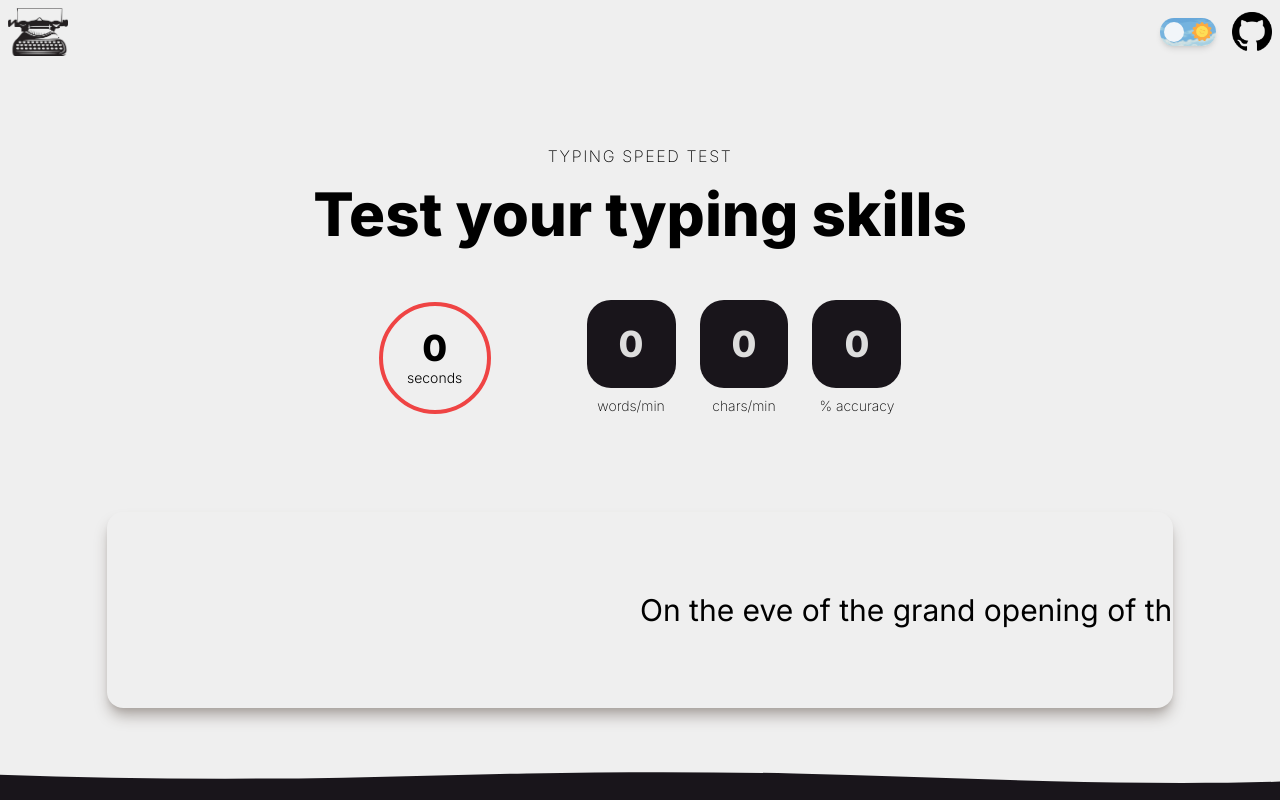
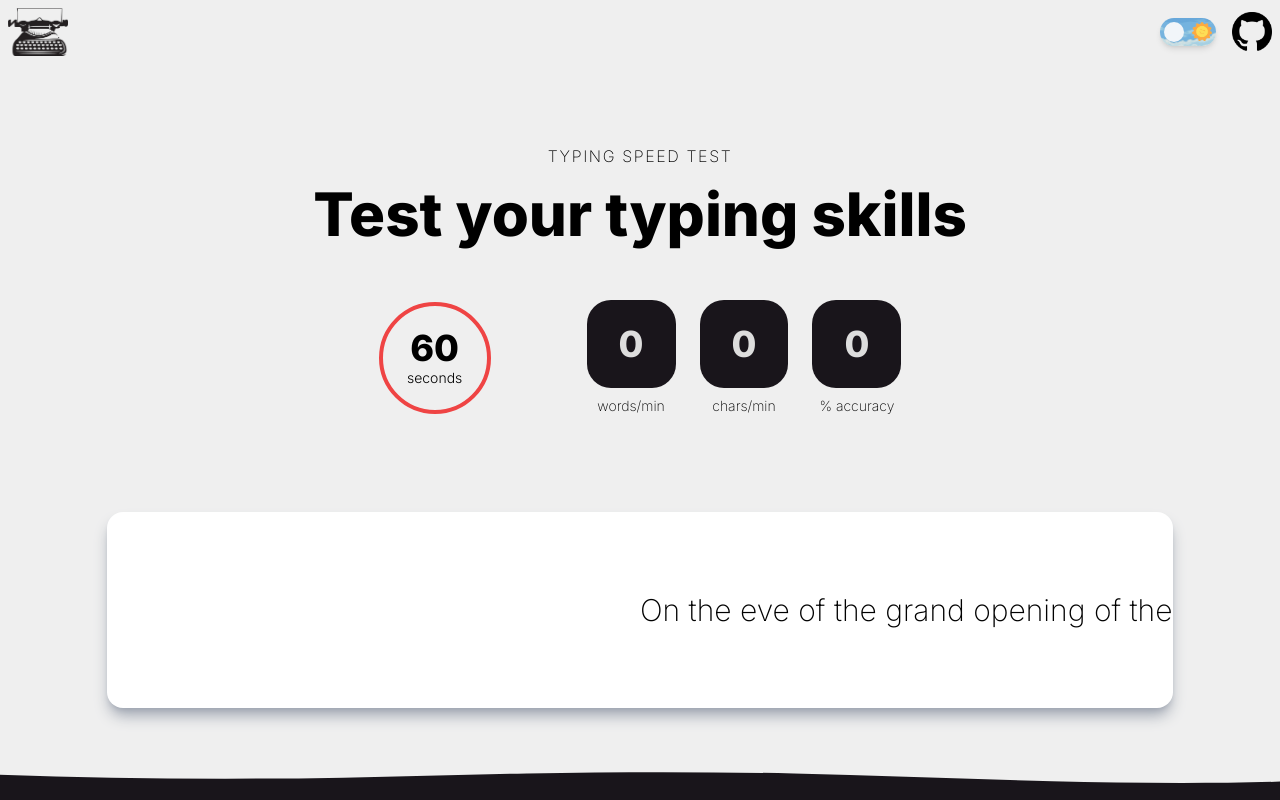
Before and after one commit to chronosgit/typewriter, a Next.js app: page / in a window 1280 px wide. Shown: the top 800 px of the page. Built offline with nearby package versions, Linux system fonts and the light colour scheme.

Commit message:
feat: added session context and useField hook

```diff
--- a/src/app/_components/field/Field.tsx
+++ b/src/app/_components/field/Field.tsx
@@ -6,8 +6,8 @@ interface Props {
 
 const Field: FC<Props> = ({ sentence }) => {
 	return (
-		<div className="mx-auto w-10/12 overflow-hidden rounded-2xl py-20 shadow-lg shadow-stone-400">
-			<p className="translate-x-1/2 whitespace-nowrap text-3xl">
+		<div className="mx-auto w-10/12 overflow-hidden rounded-2xl bg-white py-20 shadow-lg shadow-gray-400">
+			<p className="translate-x-1/2 whitespace-nowrap text-3xl font-extralight text-black">
 				{sentence}
 			</p>
 		</div>
--- a/src/app/_components/main/Main.tsx
+++ b/src/app/_components/main/Main.tsx
@@ -3,6 +3,7 @@ import Stats from '@/app/_components/stats/Stats';
 import Field from '@/app/_components/field/Field';
 import getRandomItemFromArray from '@/utils/getRandomItemFromArray';
 import sentences from '@/app/_utils/sentences';
+import { SessionContextProvider } from '@/contexts/session/SessionContext';
 
 const Main = () => {
 	const sentence = getRandomItemFromArray(sentences);
@@ -18,15 +19,17 @@ const Main = () => {
 					Test your typing skills
 				</h2>
 
-				<div className="mb-24 flex flex-col-reverse items-center justify-center gap-10 md:flex-row md:gap-24">
-					<Timer seconds={0} />
+				<SessionContextProvider>
+					<>
+						<div className="mb-24 flex flex-col-reverse items-center justify-center gap-10 md:flex-row md:gap-24">
+							<Timer seconds={0} />
 
-					<Stats wordsPerMin={0} charsPerMin={0} accuracy={0} />
-				</div>
+							<Stats wordsPerMin={0} charsPerMin={0} accuracy={0} />
+						</div>
 
-				<Field
-					sentence={sentence}
-				/>
+						<Field sentence={sentence} />
+					</>
+				</SessionContextProvider>
 			</div>
 		</section>
 	);
--- a/src/app/_components/stats/Stats.tsx
+++ b/src/app/_components/stats/Stats.tsx
@@ -1,8 +1,19 @@
-import { FC } from 'react';
+'use client';
+
+import { useContext } from 'react';
 import Stat from '@/app/_components/stat/Stat';
-import IStats from '@/types/Stats';
+import SessionContext from '@/contexts/session/SessionContext';
+import exist from '@/utils/exist';
 
-const Stats: FC<IStats> = ({ wordsPerMin, charsPerMin, accuracy }) => {
+const Stats = () => {
+	const sessionCtx = useContext(SessionContext);
+
+	if (!exist(sessionCtx)) {
+		throw Error('Stats component must use Session context');
+	}
+
+	const { wordsPerMin, charsPerMin, accuracy } = sessionCtx?.stats!;
+
 	return (
 		<div className="flex items-center gap-6">
 			<Stat value={wordsPerMin} label="words/min" />
--- a/src/app/_components/timer/Timer.tsx
+++ b/src/app/_components/timer/Timer.tsx
@@ -1,13 +1,21 @@
-import { FC } from 'react';
+'use client';
 
-interface Props {
-	seconds: number;
-}
+import { useContext } from 'react';
+import SessionContext from '@/contexts/session/SessionContext';
+import exist from '@/utils/exist';
 
-const Timer: FC<Props> = ({ seconds }) => {
+const Timer = () => {
+	const sessionCtx = useContext(SessionContext);
+
+	if (!exist(sessionCtx)) {
+		throw Error('Timer component must use Session context');
+	}
+
+	const time = sessionCtx?.remainingTime;
+
 	return (
 		<div className="flex size-28 flex-col items-center justify-center rounded-full border-4 border-red-500">
-			<p className="text-4xl font-extrabold">{seconds}</p>
+			<p className="text-4xl font-extrabold">{time}</p>
 
 			<p className="text-sm font-light">seconds</p>
 		</div>
--- /dev/null
+++ b/src/app/_hooks/useField.tsx
@@ -0,0 +1,30 @@
+import { useState } from 'react';
+import Stats from '@/types/Stats';
+import OldWord from '@/types/OldWord';
+
+const useField = (words: string[], maxTime: number) => {
+	const [isStarted, setStarted] = useState(false);
+	const [timerTime, setTimerTime] = useState(maxTime);
+
+	const [curWord, setCurWord] = useState(words[0]);
+	const [typedWord, setTypedWord] = useState('');
+
+	const [oldWords, setOldWords] = useState<OldWord[]>([]);
+
+	const [stats, setStats] = useState<Stats>({
+		wordsPerMin: 0,
+		charsPerMin: 0,
+		accuracy: 0,
+	});
+
+	return {
+		startedTyping: isStarted,
+		remainingTime: timerTime,
+		curWord,
+		oldWords,
+		typedWord,
+		stats,
+	};
+};
+
+export default useField;
--- /dev/null
+++ b/src/contexts/session/SessionContext.tsx
@@ -0,0 +1,39 @@
+'use client';
+
+import { createContext, FC, ReactElement } from 'react';
+import Session from '@/types/Session';
+import useField from '@/app/_hooks/useField';
+import sentences from '@/app/_utils/sentences';
+import getRandomItemFromArray from '@/utils/getRandomItemFromArray';
+
+interface ProviderProps {
+	children: ReactElement;
+}
+
+const SessionContext = createContext<Session | null>(null);
+
+const SessionContextProvider: FC<ProviderProps> = ({ children }) => {
+	const sentence = getRandomItemFromArray(sentences);
+	const words = sentence.split(' ');
+
+	const { startedTyping, remainingTime, curWord, typedWord, stats, oldWords } =
+		useField(words, 60);
+
+	return (
+		<SessionContext.Provider
+			value={{
+				startedTyping,
+				remainingTime,
+				curWord,
+				typedWord,
+				stats,
+				oldWords,
+			}}
+		>
+			{children}
+		</SessionContext.Provider>
+	);
+};
+
+export { SessionContextProvider };
+export default SessionContext;
--- /dev/null
+++ b/src/types/OldWord.tsx
@@ -0,0 +1,6 @@
+interface OldWord {
+	value: string;
+	isCorrect: Boolean;
+}
+
+export default OldWord;
--- /dev/null
+++ b/src/types/Session.tsx
@@ -0,0 +1,13 @@
+import OldWord from './OldWord';
+import Stats from './Stats';
+
+interface Session {
+	startedTyping: Boolean;
+	remainingTime: number;
+	curWord: string;
+	typedWord: string;
+	stats: Stats;
+	oldWords: OldWord[];
+}
+
+export default Session;
```
Also changed, not shown: src/utils/getRandomItemFromArray.tsx (line endings or trailing spaces).
